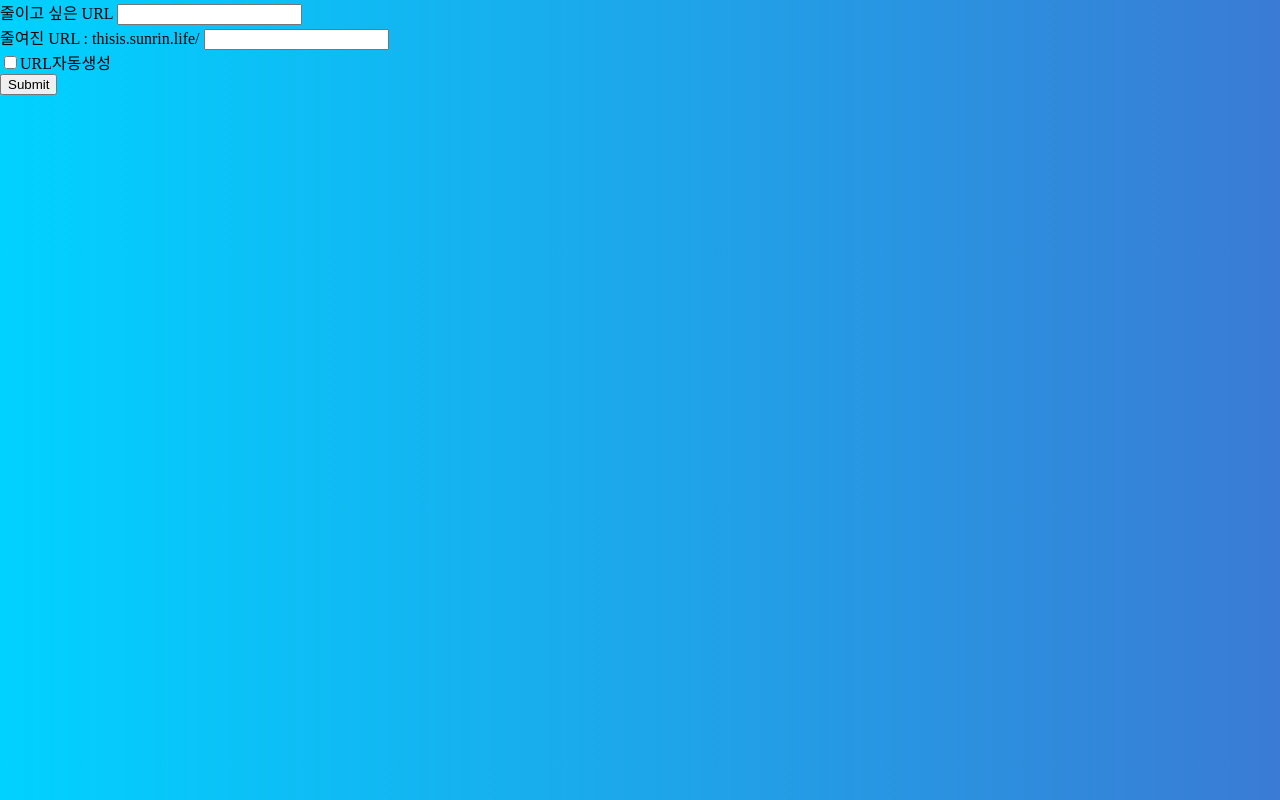
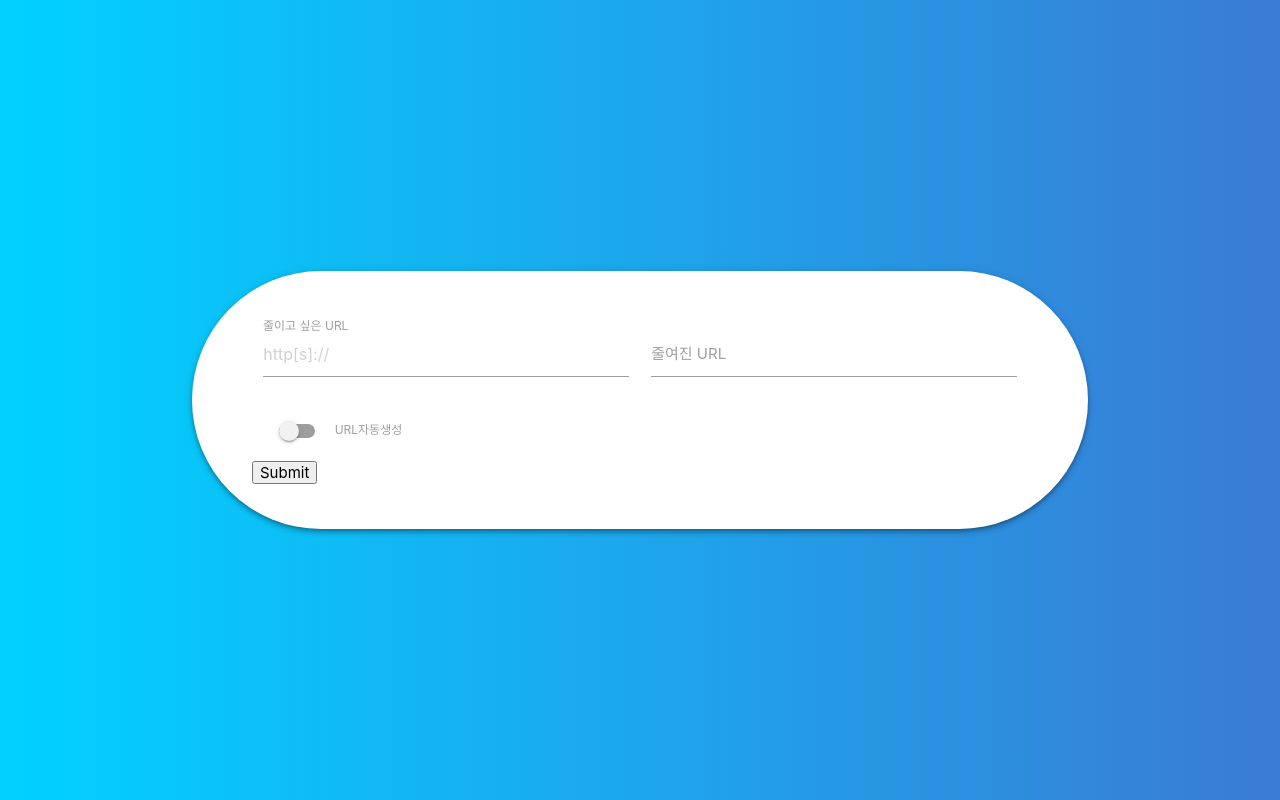
Before and after one commit to Party4Bread/thisis, a plain HTML site: page index.html in a window 1280 px wide. Drawn offline with nearby package versions, Linux system fonts and the light colour scheme.

Commit message:
Update index.html

```diff
--- a/index.html
+++ b/index.html
@@ -6,6 +6,8 @@
           content="width=device-width, user-scalable=no, initial-scale=1.0, maximum-scale=1.0, minimum-scale=1.0">
     <meta http-equiv="X-UA-Compatible" content="ie=edge">
     <title>Document</title>
+    <link rel="stylesheet" href="https://cdnjs.cloudflare.com/ajax/libs/materialize/1.0.0/css/materialize.min.css">
+
     <style>
         body{
             background: linear-gradient(90deg,#00d2ff,#3a7bd5);
@@ -13,22 +15,56 @@
             width: 100vw;
             margin: 0;
         }
+        .centerer{
+            height: 100vh;
+            width: 100vw;
+            display: flex;
+            align-items: center;
+            justify-content: center;
+        }
+        .container{
+            background-color:white;
+            border-radius: 100em;
+            padding: 3em 4em;
+        }
     </style>
+
 </head>
 <body>
-    <div class="container">
+    <div class="centerer">
+        <div class="container z-depth-2">
         <form action="" onsubmit="CreateLink()">
-            <label for="originalurl" onchange="">줄이고 싶은 URL</label>
-            <input type="text" name="originalurl" id="originalurl"><br>
-            <label for="shortedurl">줄여진 URL : thisis.sunrin.life/</label>
-            <input type="text" id="shortedurl"><br>
-            <input type="checkbox" id="autogen">URL자동생성<br>
+            <div class="row">
+                <div class="col s12 m6 input-field">
+                    <label for="originalurl">줄이고 싶은 URL</label>
+                    <input class="validate" type="url" name="originalurl" id="originalurl" placeholder="http[s]://">
+                    <span class="helper-text" data-error="잘못된 URL입니다" data-success="올바른 URL입니다"></span>
+                </div>
+                <div class="col s12 m6 input-field">
+                    <label for="shortedurl">줄여진 URL</label>
+                    <input class="validate" type="text" id="shortedurl">
+                    <span class="helper-text" data-error="영문 또는 숫자로만 구성되어야 합니다" data-success="올바른 URL입니다"></span>
+                </div>
+                <div class="switch col s12">
+                    <label>
+                        <input type="checkbox" id="autogen">
+                        <span class="lever"></span>
+                        URL자동생성
+                    </label>
+                </div>
+            </div>
             <input type="submit">
         </form>
     </div>
+    </div>
+
+    <script src="https://cdnjs.cloudflare.com/ajax/libs/materialize/1.0.0/js/materialize.min.js"></script>
+
     <script>
+        M.AutoInit();
         var shortedurl=document.getElementById("shortedurl"),
         autogen=document.getElementById("autogen");
+        const charset="abcdefghijklmnopqrstuvwxyzABCDEFGHIJKLMNOPQRSTUVWXYZ0123456789";
         autogen.checked=false;
         autogen.addEventListener("change",function(){
            shortedurl.disabled=this.checked;
@@ -37,7 +73,19 @@
         document.getElementById("originalurl").addEventListener("input",function () {
            if(shortedurl.disabled)GenRandomLink();
         });
+        shortedurl.addEventListener("input",function () {
 
+            CheckValidShortenLink();
+        });
+        document.getElementById("domainch").innerText=location.protocol+'//'+location.hostname+(location.port ? ':'+location.port: '')+'/';
+        function CheckValidShortenLink(){
+            let validity=true
+            shortedurl.value.forEach(element => {
+                validity&=(charset.indexOf(element)!=-1)
+            });
+            if(!validity) shortedurl.setCustomValidity("영문 또는 숫자로만 구성되어야 합니다")
+            else shortedurl.setCustomValidity("")
+        }
         /**
          * @return {boolean}
          */
@@ -64,7 +112,6 @@
             });
             return false;
         }
-        const charset="abcdefghijklmnopqrstuvwxyzABCDEFGHIJKLMNOPQRSTUVWXYZ0123456789";
         function GenRandomLink() {
             let hash=_hash52_1a_fast(document.getElementById("originalurl").value);
             let restr="";
```
